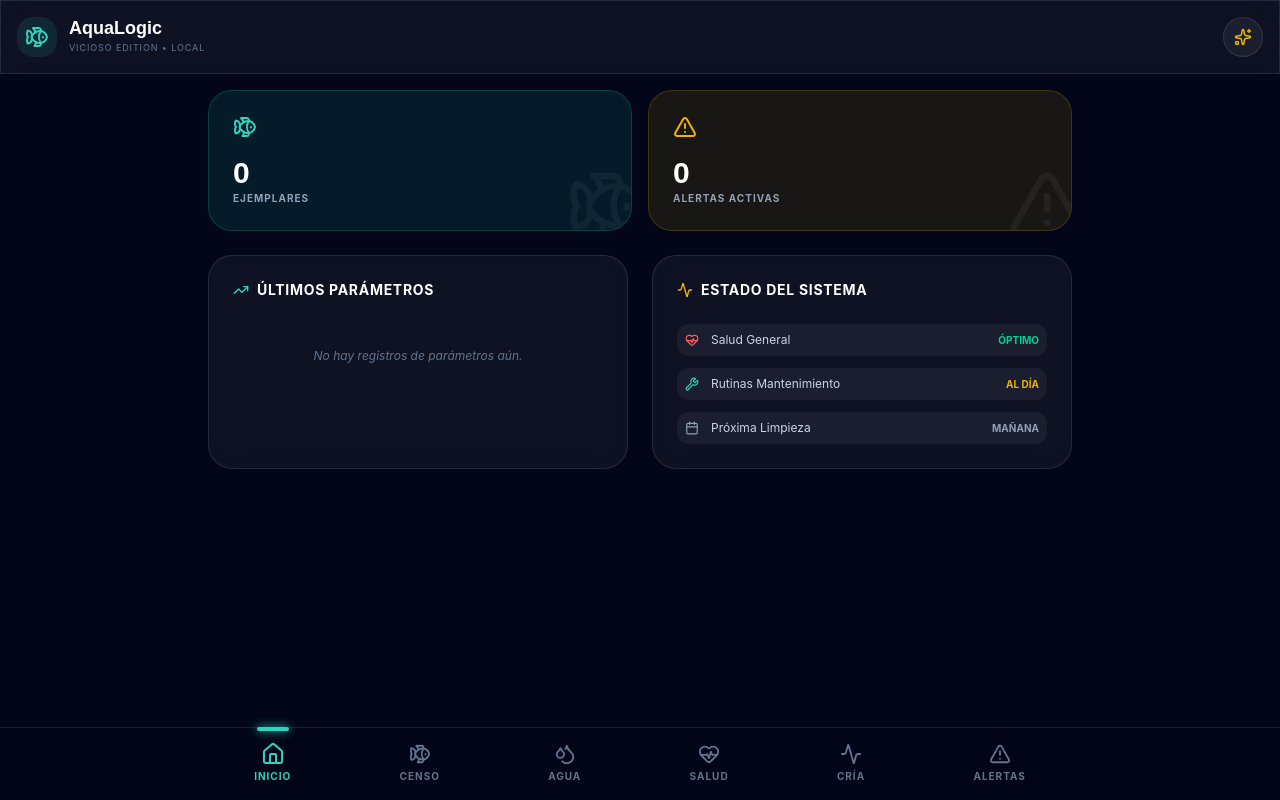
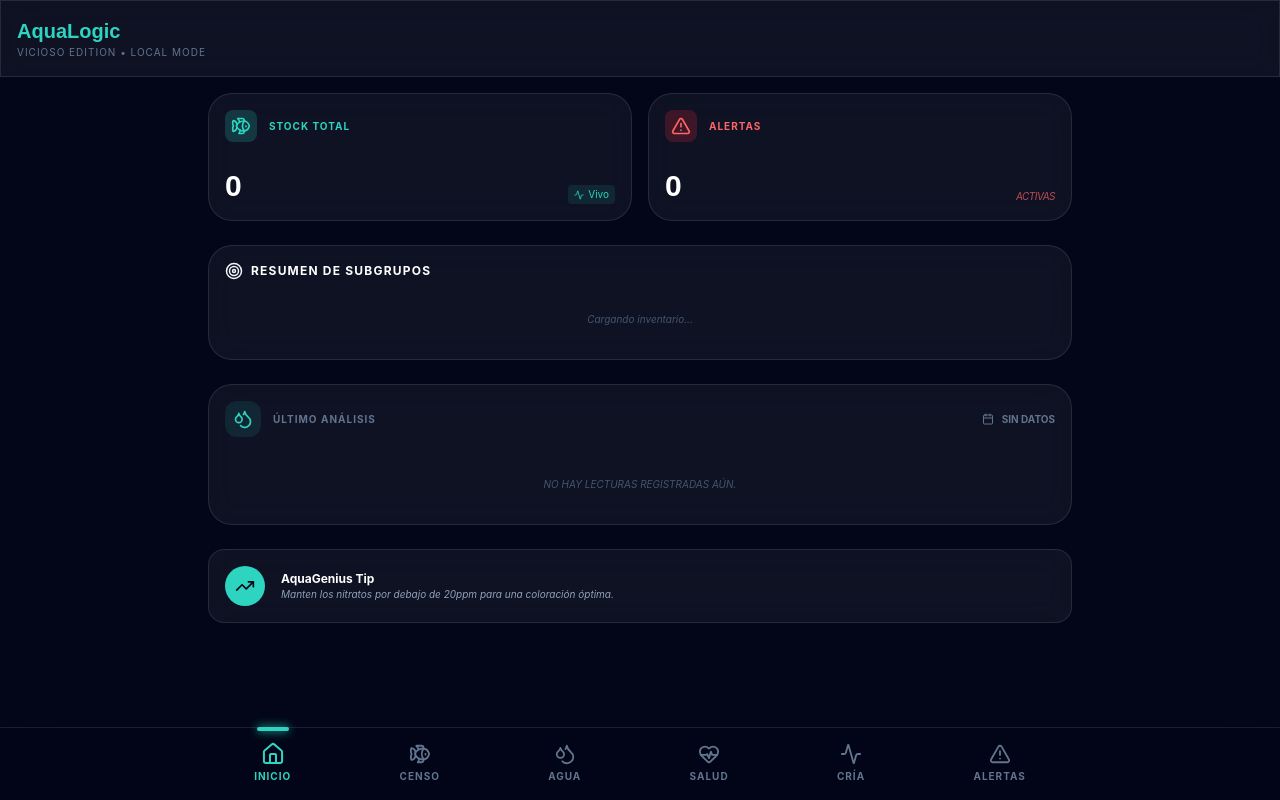
Before and after one commit to otorrinovicioso-design/aqualogic-vicioso-edition-local-app, a React (Vite) app: page / in a window 1280 px wide. Built offline with nearby package versions, Linux system fonts and the light colour scheme; no server answers.

Commit message:
Pushing Core Files and Census Redesign - Batch 1

```diff
--- a/src/App.tsx
+++ b/src/App.tsx
@@ -5,13 +5,15 @@ import { Census } from './components/Census';
 import { WaterParameters } from './components/WaterParameters';
 import { Health } from './components/Health';
 import { BreedingModule } from './components/BreedingModule';
+import { BreedersModule } from './components/BreedersModule';
 import { Incidents } from './components/Incidents';
 import { MaintenanceModule } from './components/MaintenanceModule';
 import { FeedingModule } from './components/FeedingModule';
-import { AquaGenius } from './components/AquaGenius';
 import { storage, STORAGE_KEYS } from './services/storage';
 import {
   Animal,
+  Breeder,
+  CensusSubgroup,
   WaterParameter,
   HealthRecord,
   Incident,
@@ -19,16 +21,16 @@ import {
   Maintenance,
   Feeding
 } from './types';
-import { Fish, Sparkles } from 'lucide-react';
-import { Button } from './components/UI';
+import { Fish } from 'lucide-react';
 
 export default function App() {
   const [activeTab, setActiveTab] = useState('home');
   const [loading, setLoading] = useState(true);
-  const [showAI, setShowAI] = useState(false);
 
   // Data State
   const [animals, setAnimals] = useState<Animal[]>([]);
+  const [breeders, setBreeders] = useState<Breeder[]>([]);
+  const [census, setCensus] = useState<CensusSubgroup[]>([]);
   const [waterParams, setWaterParams] = useState<WaterParameter[]>([]);
   const [healthRecords, setHealthRecords] = useState<HealthRecord[]>([]);
   const [incidents, setIncidents] = useState<Incident[]>([]);
@@ -39,6 +41,8 @@ export default function App() {
   useEffect(() => {
     // Load initial data from LocalStorage
     setAnimals(storage.get<Animal>(STORAGE_KEYS.ANIMALS));
+    setBreeders(storage.get<Breeder>(STORAGE_KEYS.BREEDERS));
+    setCensus(storage.get<CensusSubgroup>(STORAGE_KEYS.CENSUS));
     setWaterParams(storage.get<WaterParameter>(STORAGE_KEYS.WATER));
     setHealthRecords(storage.get<HealthRecord>(STORAGE_KEYS.HEALTH));
     setIncidents(storage.get<Incident>(STORAGE_KEYS.INCIDENTS));
@@ -49,6 +53,7 @@ export default function App() {
     setLoading(false);
   }, []);
 
+  // Generic handlers for local storage and state update
   const handleDataUpdate = <T extends { id: string }>(
     key: string,
     setter: React.Dispatch<React.SetStateAction<T[]>>,
@@ -82,27 +87,31 @@ export default function App() {
   }
 
   const renderContent = () => {
-    if (showAI) {
-      return <AquaGenius context={{ animals, waterParams, healthRecords, incidents }} />;
-    }
-
     switch (activeTab) {
       case 'home':
-        return <Dashboard animals={animals} waterParams={waterParams} incidents={incidents} />;
+        return <Dashboard censusData={census} waterParams={waterParams} incidents={incidents} />;
       case 'census':
         return (
-          <Census
-            animals={animals}
-            onAdd={(item) => handleDataUpdate(STORAGE_KEYS.ANIMALS, setAnimals, 'add', item)}
-            onDelete={(id) => handleDataUpdate(STORAGE_KEYS.ANIMALS, setAnimals, 'delete', undefined, id)}
-          />
+          <div className="space-y-8">
+            <Census
+              censusData={census}
+              onUpdate={(id, qty) => handleDataUpdate(STORAGE_KEYS.CENSUS, setCensus, 'update', undefined, id, { quantity: qty, lastUpdated: new Date().toISOString() } as any)}
+              onInit={(data) => handleDataUpdate(STORAGE_KEYS.CENSUS, setCensus, 'add', data)}
+            />
+            <BreedersModule
+              breeders={breeders}
+              onAdd={(item) => handleDataUpdate(STORAGE_KEYS.BREEDERS, setBreeders, 'add', item)}
+              onDelete={(id) => handleDataUpdate(STORAGE_KEYS.BREEDERS, setBreeders, 'delete', undefined, id)}
+            />
+          </div>
         );
       case 'water':
         return (
-          <div className="space-y-8 pb-10">
+          <div className="space-y-8">
             <WaterParameters
               waterParams={waterParams}
               onAdd={(item) => handleDataUpdate(STORAGE_KEYS.WATER, setWaterParams, 'add', item)}
+              onUpdate={(id, updates) => handleDataUpdate(STORAGE_KEYS.WATER, setWaterParams, 'update', undefined, id, updates)}
             />
             <MaintenanceModule
               maintenanceRecords={maintenanceRecords}
@@ -115,43 +124,43 @@ export default function App() {
           </div>
         );
       case 'health':
-        return <Health healthRecords={healthRecords} animals={animals} onAdd={(item) => handleDataUpdate(STORAGE_KEYS.HEALTH, setHealthRecords, 'add', item)} />;
+        return (
+          <Health
+            healthRecords={healthRecords}
+            breeders={breeders}
+            onAdd={(item) => handleDataUpdate(STORAGE_KEYS.HEALTH, setHealthRecords, 'add', item)}
+            onUpdate={(id, updates) => handleDataUpdate(STORAGE_KEYS.HEALTH, setHealthRecords, 'update', undefined, id, updates)}
+          />
+        );
       case 'breeding':
-        return <BreedingModule breedingRecords={breedingRecords} animals={animals} onAdd={(item) => handleDataUpdate(STORAGE_KEYS.BREEDING, setBreedingRecords, 'add', item)} />;
+        return (
+          <BreedingModule
+            breedingRecords={breedingRecords}
+            breeders={breeders}
+            onAdd={(item) => handleDataUpdate(STORAGE_KEYS.BREEDING, setBreedingRecords, 'add', item)}
+          />
+        );
       case 'incidents':
         return <Incidents incidents={incidents} onAdd={(item) => handleDataUpdate(STORAGE_KEYS.INCIDENTS, setIncidents, 'add', item)} />;
       default:
-        return <Dashboard animals={animals} waterParams={waterParams} incidents={incidents} />;
+        return <Dashboard censusData={census} waterParams={waterParams} incidents={incidents} />;
     }
   };
 
   return (
-    <div className="min-h-screen pb-32 bg-slate-950 text-slate-100 overflow-x-hidden font-sans">
+    <div className="min-h-screen pb-24 bg-slate-950 text-slate-100">
       <header className="p-4 flex justify-between items-center glass sticky top-0 z-40">
-        <div className="flex items-center gap-3">
-          <div className="w-10 h-10 bg-aqua-400/10 rounded-2xl flex items-center justify-center text-aqua-400">
-            <Fish size={24} />
-          </div>
-          <div>
-            <h2 className="text-lg font-display font-bold text-white leading-none">AquaLogic</h2>
-            <p className="text-[9px] text-slate-500 uppercase tracking-widest mt-1">Vicioso Edition • Local</p>
-          </div>
+        <div>
+          <h2 className="text-xl font-display font-bold text-aqua-400">AquaLogic</h2>
+          <p className="text-[10px] text-slate-500 uppercase tracking-widest">Vicioso Edition • Local Mode</p>
         </div>
-        <Button
-          variant={showAI ? 'secondary' : 'ghost'}
-          size="sm"
-          onClick={() => setShowAI(!showAI)}
-          className="rounded-full w-10 h-10 p-0"
-        >
-          <Sparkles size={18} className={showAI ? 'text-slate-950' : 'text-gold-500'} />
-        </Button>
       </header>
 
-      <main className="p-4 max-w-4xl mx-auto w-full">
+      <main className="p-4 max-w-4xl mx-auto">
         {renderContent()}
       </main>
 
-      <BottomNav activeTab={activeTab} setActiveTab={(tab) => { setActiveTab(tab); setShowAI(false); }} />
+      <BottomNav activeTab={activeTab} setActiveTab={setActiveTab} />
     </div>
   );
 }
--- a/src/components/Dashboard.tsx
+++ b/src/components/Dashboard.tsx
@@ -1,118 +1,133 @@
 import React from 'react';
+import { WaterParameter, Incident, CensusSubgroup } from '../types';
+import { Card } from './UI';
 import {
+  AlertTriangle,
+  Droplets,
   Fish,
-  Droplets,
-  AlertTriangle,
+  LineChart as ChartIcon,
   Activity,
-  Calendar,
+  ArrowUpRight,
+  Target,
   TrendingUp,
-  HeartPulse,
-  Wrench
+  Calendar
 } from 'lucide-react';
-import { Card } from './UI';
-import { Animal, WaterParameter, Incident } from '../types';
 
 interface DashboardProps {
-  animals: Animal[];
+  censusData: CensusSubgroup[];
   waterParams: WaterParameter[];
   incidents: Incident[];
 }
 
-export const Dashboard: React.FC<DashboardProps> = ({ animals, waterParams, incidents }) => {
-  const activeIncidents = incidents.filter(i => i.status === 'Abierto');
+export const Dashboard: React.FC<DashboardProps> = ({ censusData, waterParams, incidents }) => {
   const latestParams = waterParams[0];
+  const activeIncidents = incidents.filter(i => !i.resolved);
+  const totalStock = censusData.reduce((acc, curr) => acc + curr.quantity, 0);
 
   return (
     <div className="space-y-6 animate-in fade-in duration-500">
+      {/* Header Stat Cards */}
       <div className="grid grid-cols-2 gap-4">
-        <Card variant="aqua" className="relative overflow-hidden group">
-          <Fish className="mb-4 text-aqua-400 group-hover:scale-110 transition-transform" size={24} />
-          <p className="text-3xl font-display font-bold text-white">{animals.length}</p>
-          <p className="text-[10px] text-slate-400 uppercase tracking-widest font-bold">Ejemplares</p>
-          <div className="absolute -right-4 -bottom-4 opacity-5 group-hover:opacity-10 transition-opacity">
-            <Fish size={80} />
+        <Card className="bg-aqua-400/10 border-aqua-400/20 p-4 flex flex-col justify-between h-32">
+          <div className="flex items-center gap-3 mb-3">
+            <div className="w-8 h-8 rounded-lg bg-aqua-400/20 flex items-center justify-center text-aqua-400">
+              <Fish size={20} />
+            </div>
+            <span className="text-[10px] text-aqua-400 uppercase font-bold tracking-widest">Stock Total</span>
+          </div>
+          <div className="flex items-end justify-between">
+            <span className="text-3xl font-display font-bold text-white">{totalStock}</span>
+            <div className="flex items-center gap-1 text-aqua-400 text-[10px] bg-aqua-400/10 px-1.5 py-0.5 rounded">
+              <Activity size={10} />
+              <span>Vivo</span>
+            </div>
           </div>
         </Card>
 
-        <Card variant="gold" className="relative overflow-hidden group">
-          <AlertTriangle className="mb-4 text-gold-500 group-hover:scale-110 transition-transform" size={24} />
-          <p className="text-3xl font-display font-bold text-white">{activeIncidents.length}</p>
-          <p className="text-[10px] text-slate-400 uppercase tracking-widest font-bold">Alertas Activas</p>
-          <div className="absolute -right-4 -bottom-4 opacity-5 group-hover:opacity-10 transition-opacity">
-            <AlertTriangle size={80} />
+        <Card className="bg-red-500/10 border-red-500/20 p-4 flex flex-col justify-between h-32">
+          <div className="flex items-center gap-3 mb-3">
+            <div className="w-8 h-8 rounded-lg bg-red-500/20 flex items-center justify-center text-red-400">
+              <AlertTriangle size={20} />
+            </div>
+            <span className="text-[10px] text-red-400 uppercase font-bold tracking-widest">Alertas</span>
+          </div>
+          <div className="flex items-end justify-between">
+            <span className="text-3xl font-display font-bold text-white">{activeIncidents.length}</span>
+            <span className="text-[10px] text-red-400/70 italic uppercase tracking-tighter">Activas</span>
           </div>
         </Card>
       </div>
 
-      <div className="grid grid-cols-1 md:grid-cols-2 gap-6">
-        <Card className="space-y-4">
-          <div className="flex justify-between items-center">
-            <h4 className="text-sm font-bold text-white uppercase tracking-wider flex items-center gap-2">
-              <TrendingUp size={16} className="text-aqua-400" />
-              Últimos Parámetros
-            </h4>
-            {latestParams && (
-              <span className="text-[10px] text-slate-500">
-                {new Date(latestParams.date).toLocaleDateString()}
-              </span>
+      {/* Population Summary */}
+      <Card className="p-4 bg-white/5 border border-white/5">
+        <div className="flex items-center justify-between mb-4">
+          <div className="flex items-center gap-2">
+            <Target size={18} className="text-gold-400" />
+            <h3 className="text-xs uppercase font-bold tracking-widest text-white">Resumen de Subgrupos</h3>
+          </div>
+        </div>
+        <div className="grid grid-cols-3 gap-2">
+          {censusData.length > 0 ? (
+            censusData.map(item => (
+              <div key={item.id} className="bg-slate-900/50 p-2 rounded-lg border border-white/5 text-center">
+                <p className="text-[7px] text-slate-500 uppercase truncate mb-1">{item.type.split(' ')[0]}</p>
+                <p className="text-lg font-display font-bold text-white">{item.quantity}</p>
+              </div>
+            ))
+          ) : (
+            <div className="col-span-3 text-center py-4 text-slate-600 italic text-[10px]">Cargando inventario...</div>
           )}
+        </div>
+      </Card>
+
+      {/* Water Stats Snapshot */}
+      <Card className="p-4 bg-white/5 border border-white/5">
+        <div className="flex justify-between items-center mb-6">
+          <div className="flex items-center gap-3">
+            <div className="p-2 bg-aqua-400/10 rounded-xl text-aqua-400">
+              <Droplets size={20} />
+            </div>
+            <span className="text-[10px] font-bold text-slate-500 uppercase tracking-widest">Último Análisis</span>
+          </div>
+          <div className="flex items-center gap-2 text-[10px] text-slate-500 font-bold uppercase">
+            <Calendar size={12} />
+            {latestParams?.date ? new Date(latestParams.date).toLocaleDateString() : 'Sin datos'}
+          </div>
         </div>
 
         {latestParams ? (
-            <div className="grid grid-cols-2 gap-4 pt-2">
-              <div className="bg-white/5 p-3 rounded-2xl border border-white/5">
-                <p className="text-[10px] text-slate-500 uppercase mb-1">PH</p>
-                <p className="text-xl font-display font-bold text-aqua-400">{latestParams.ph}</p>
+          <div className="grid grid-cols-4 gap-4">
+            <div className="text-center">
+              <p className="text-[8px] text-slate-500 uppercase mb-1">pH</p>
+              <p className="text-lg font-bold text-aqua-400">{latestParams.ph}</p>
             </div>
-              <div className="bg-white/5 p-3 rounded-2xl border border-white/5">
-                <p className="text-[10px] text-slate-500 uppercase mb-1">Temp</p>
-                <p className="text-xl font-display font-bold text-gold-500">{latestParams.temp}°C</p>
+            <div className="text-center">
+              <p className="text-[8px] text-slate-500 uppercase mb-1">Temp</p>
+              <p className="text-lg font-bold text-gold-500">{latestParams.temp}°</p>
             </div>
-              <div className="bg-white/5 p-3 rounded-2xl border border-white/5">
-                <p className="text-[10px] text-slate-500 uppercase mb-1">NO3</p>
-                <p className="text-xl font-display font-bold text-red-400">{latestParams.no3}</p>
+            <div className="text-center">
+              <p className="text-[8px] text-slate-500 uppercase mb-1">NH3</p>
+              <p className={`text-lg font-bold ${latestParams.nh3 > 0 ? 'text-red-500' : 'text-slate-300'}`}>{latestParams.nh3}</p>
             </div>
-              <div className="bg-white/5 p-3 rounded-2xl border border-white/5">
-                <p className="text-[10px] text-slate-500 uppercase mb-1">NH3</p>
-                <p className="text-xl font-display font-bold text-emerald-400">{latestParams.nh3}</p>
+            <div className="text-center">
+              <p className="text-[8px] text-slate-500 uppercase mb-1">NO3</p>
+              <p className="text-lg font-bold text-orange-400">{latestParams.no3}</p>
             </div>
           </div>
         ) : (
-            <div className="py-8 text-center text-slate-500 text-xs italic">
-              No hay registros de parámetros aún.
-            </div>
+          <p className="text-center text-slate-600 text-[10px] italic py-4 uppercase">No hay lecturas registradas aún.</p>
         )}
       </Card>
 
-        <Card className="space-y-4">
-          <h4 className="text-sm font-bold text-white uppercase tracking-wider flex items-center gap-2">
-            <Activity size={16} className="text-gold-500" />
-            Estado del Sistema
-          </h4>
-          <div className="space-y-3 pt-2">
-            <div className="flex items-center justify-between p-2 rounded-xl bg-white/5">
-              <div className="flex items-center gap-3">
-                <HeartPulse size={14} className="text-red-400" />
-                <span className="text-xs text-slate-300">Salud General</span>
+      {/* AquaGenius Tip */}
+      <div className="glass p-4 rounded-2xl flex items-center gap-4 border border-aqua-400/20">
+        <div className="w-10 h-10 rounded-full bg-aqua-400 flex items-center justify-center text-slate-950 shrink-0">
+          <TrendingUp size={20} />
         </div>
-              <span className="text-[10px] font-bold text-emerald-400 uppercase">Óptimo</span>
+        <div>
+          <p className="text-xs font-bold text-white">AquaGenius Tip</p>
+          <p className="text-[10px] text-slate-400 italic">Manten los nitratos por debajo de 20ppm para una coloración óptima.</p>
         </div>
-            <div className="flex items-center justify-between p-2 rounded-xl bg-white/5">
-              <div className="flex items-center gap-3">
-                <Wrench size={14} className="text-aqua-400" />
-                <span className="text-xs text-slate-300">Rutinas Mantenimiento</span>
-              </div>
-              <span className="text-[10px] font-bold text-gold-500 uppercase">Al día</span>
-            </div>
-            <div className="flex items-center justify-between p-2 rounded-xl bg-white/5">
-              <div className="flex items-center gap-3">
-                <Calendar size={14} className="text-slate-400" />
-                <span className="text-xs text-slate-300">Próxima Limpieza</span>
-              </div>
-              <span className="text-[10px] font-bold text-slate-400 uppercase">Mañana</span>
-            </div>
-          </div>
-        </Card>
       </div>
     </div>
   );
--- a/src/services/storage.ts
+++ b/src/services/storage.ts
@@ -1,21 +1,15 @@
-import {
-  Animal,
-  WaterParameter,
-  HealthRecord,
-  Incident,
-  Breeding,
-  Maintenance,
-  Feeding
-} from '../types';
+const STORAGE_PREFIX = 'aqualogic_';
 
-const STORAGE_KEYS = {
-  ANIMALS: 'aqualogic_animals',
-  WATER: 'aqualogic_water',
-  HEALTH: 'aqualogic_health',
-  INCIDENTS: 'aqualogic_incidents',
-  BREEDING: 'aqualogic_breeding',
-  MAINTENANCE: 'aqualogic_maintenance',
-  FEEDING: 'aqualogic_feeding'
+export const STORAGE_KEYS = {
+  ANIMALS: `${STORAGE_PREFIX}animals`,
+  BREEDERS: `${STORAGE_PREFIX}breeders`,
+  CENSUS: `${STORAGE_PREFIX}census`,
+  WATER: `${STORAGE_PREFIX}water`,
+  HEALTH: `${STORAGE_PREFIX}health`,
+  INCIDENTS: `${STORAGE_PREFIX}incidents`,
+  BREEDING: `${STORAGE_PREFIX}breeding`,
+  MAINTENANCE: `${STORAGE_PREFIX}maintenance`,
+  FEEDING: `${STORAGE_PREFIX}feeding`,
 };
 
 export const storage = {
@@ -24,35 +18,34 @@ export const storage = {
     return data ? JSON.parse(data) : [];
   },
 
-  save: <T>(key: string, data: T[]) => {
+  set: <T>(key: string, data: T[]): void => {
     localStorage.setItem(key, JSON.stringify(data));
   },
 
-  add: <T extends { id?: string; createdAt?: string | number | Date }>(key: string, item: T): T[] => {
+  add: <T extends { id: string }>(key: string, item: Partial<T>): T[] => {
     const current = storage.get<T>(key);
     const newItem = {
       ...item,
-      id: item.id || Math.random().toString(36).substr(2, 9),
-      createdAt: item.createdAt || new Date().toISOString()
-    };
+      id: crypto.randomUUID(),
+    } as T;
     const updated = [newItem, ...current];
-    storage.save(key, updated);
+    storage.set(key, updated);
     return updated;
   },
 
   update: <T extends { id: string }>(key: string, id: string, updates: Partial<T>): T[] => {
     const current = storage.get<T>(key);
-    const updated = current.map(item => item.id === id ? { ...item, ...updates } : item);
-    storage.save(key, updated);
+    const updated = current.map((item) =>
+      item.id === id ? { ...item, ...updates } : item
+    );
+    storage.set(key, updated);
     return updated;
   },
 
   delete: <T extends { id: string }>(key: string, id: string): T[] => {
     const current = storage.get<T>(key);
-    const updated = current.filter(item => item.id !== id);
-    storage.save(key, updated);
+    const updated = current.filter((item) => item.id !== id);
+    storage.set(key, updated);
     return updated;
-  }
+  },
 };
-
-export { STORAGE_KEYS };
```
Also changed, not shown: src/components/Census.tsx (+95 -163 lines), src/types.ts (+49 -65 lines). Lines whose indentation alone changed are shown as unchanged.
